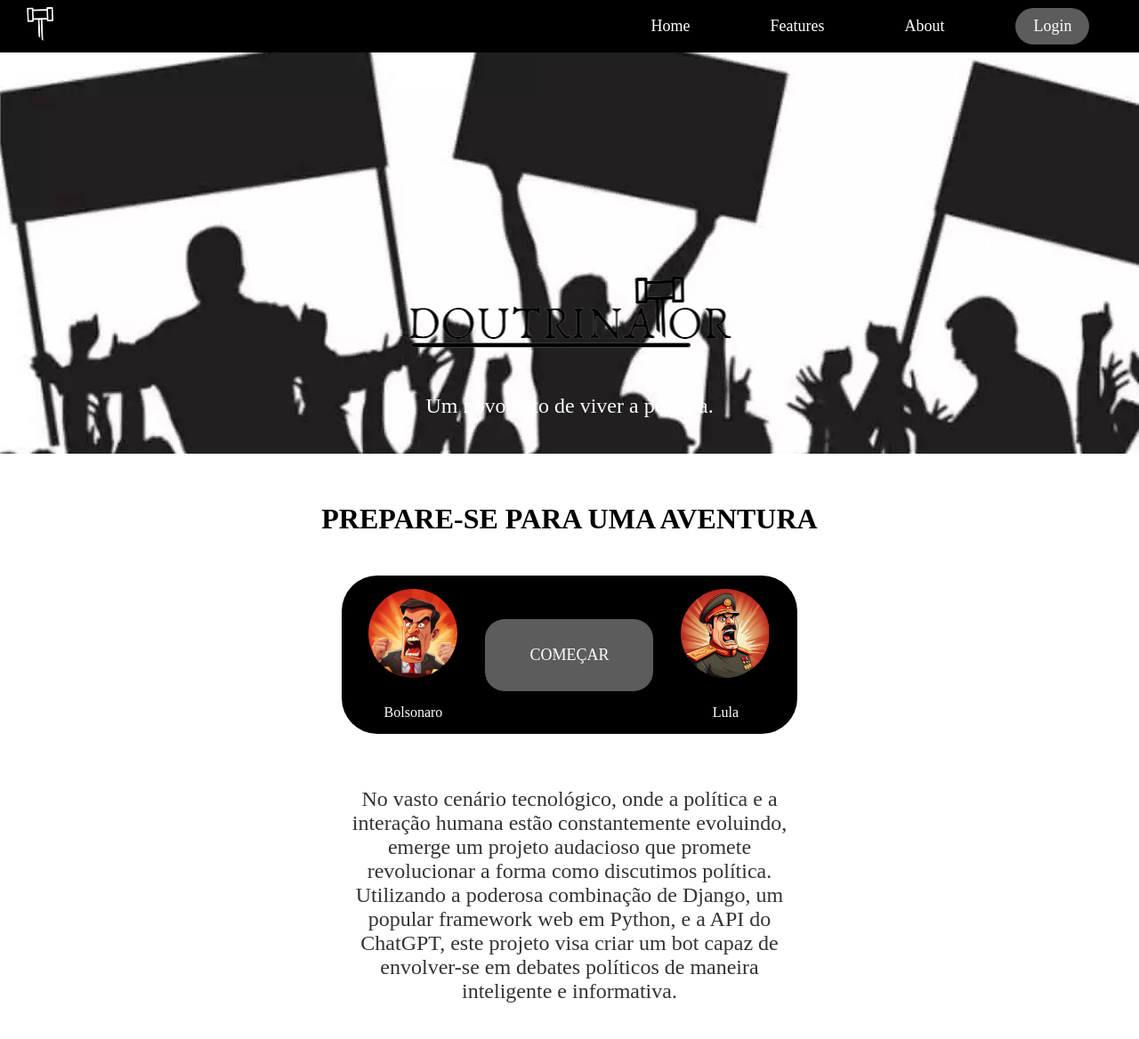
After one commit to brenonevs/Django-ChatBot, a Django app: template django_chatbot/templates/home.html in a window 1280 px wide. The commit adds this page. Shown: the whole page at 89% size. Run offline with Django 4.2, Linux system fonts and the light colour scheme; the template is opened without the code that fills it, so the values that code supplies are empty.

Commit message:
nova home

```diff
--- a/django_chatbot/chatbot/urls.py
+++ b/django_chatbot/chatbot/urls.py
@@ -1,11 +1,10 @@
 from django.urls import path
 from . import views
 from django.urls import path
-from .views import SignUp
 from django.contrib.auth import views as auth_views
 
 urlpatterns = [
-    path("signup/", SignUp.as_view(), name="signup"),
+    path("signup/", views.SignUp.as_view(), name="signup"),
     path(
         "login/", auth_views.LoginView.as_view(template_name="login.html"), name="login"
     ),
@@ -32,4 +31,5 @@ urlpatterns = [
     ),
     path("", views.HomeView.as_view(), name="home"),
     path("chatbot/", views.ChatbotView.as_view(), name="chatbot"),
+    path("about/", views.AboutView.as_view(), name="about"),
 ]
--- /dev/null
+++ b/django_chatbot/static/style/home.css
@@ -0,0 +1,299 @@
+/* Reseta as margens e paddings para evitar espaços indesejados padrão do navegador */
+body,
+h1,
+a {
+    margin: 0;
+    padding: 0;
+    font-family: 'Times New Roman', Times, serif;
+}
+
+/* Remove as margens adicionais que podem estar causando a barra preta */
+* {
+    box-sizing: border-box;
+    /* Faz com que padding e border sejam incluídos na largura total e altura dos elementos */
+}
+
+
+/* Estiliza o cabeçalho */
+header {
+    z-index: 10;
+    /* Garante que a navbar fique acima da hero-section */
+    position: relative;
+    /* Necessário para o z-index funcionar */
+    background-color: #000;
+    /* Fundo preto para a navbar */
+    color: white;
+    padding: 10px 0;
+}
+
+/* Estiliza a navbar */
+.navbar {
+    display: flex;
+    padding: 5px 2%;
+    /* Ajusta o padding para alinhar com o design */
+    justify-content: space-between;
+    /* Isso garantirá que o ícone fique à esquerda e o menu à direita */
+    align-items: center;
+    /* Isso alinha verticalmente os itens da navbar */
+}
+
+/* Estiliza a navbar para ser fixa no topo após o scroll */
+.navbar {
+    position: fixed;
+    /* Muda para fixo */
+    top: 0;
+    /* Fixa a navbar no topo */
+    left: 0;
+    /* Alinha a navbar à esquerda */
+    right: 0;
+    /* Estende a navbar até a direita */
+    transition: top 0.3s;
+    /* Suaviza a transição do topo */
+    z-index: 1000;
+    /* Garante que a navbar fique acima dos outros elementos */
+}
+
+.navbar-icon img {
+    height: 45px;
+    /* Altura do ícone, ajuste conforme necessário */
+    width: auto;
+    /* A largura será ajustada proporcionalmente */
+    /* Você pode querer adicionar margem à direita se o ícone estiver muito próximo do menu */
+    margin-right: 10px;
+}
+
+/* Estiliza o contêiner dentro da barra de navegação */
+.container {
+    flex-grow: 1;
+    /* Permite que o contêiner cresça para ocupar todo o espaço disponível */
+    display: flex;
+    /* Aplica flexbox */
+    justify-content: flex-end;
+    /* Alinha os itens à direita dentro do contêiner */
+}
+
+/* Esconde o nome da marca pois não será utilizado */
+.navbar-brand {
+    display: none;
+}
+
+/* Assegura que todos os itens do menu da navbar estejam alinhados verticalmente */
+.navbar-menu {
+    display: flex;
+    align-items: center;
+    /* Alinhamento vertical */
+    justify-content: flex-end;
+    /* Alinha os itens à direita */
+    gap: 30px;
+    /* Espaço entre os itens do menu */
+    padding-right: 30px;
+    /* Espaço à direita */
+    height: 100%;
+    /* Altura total da navbar */
+}
+
+/* Estiliza cada item do menu */
+.navbar-item {
+    color: white;
+    /* Cor do texto dos itens do menu */
+    text-decoration: none;
+    /* Remove o sublinhado dos links */
+    font-size: 18px;
+    /* Define o tamanho da fonte dos itens do menu */
+    padding-left: 30px;
+    padding-right: 30px;
+}
+
+/* Efeito de hover para cada item do menu */
+.navbar-item:hover {
+    text-decoration: underline;
+    /* Adiciona um sublinhado ao passar o mouse */
+}
+
+/* Estiliza o item de login para ter um fundo cinza e bordas arredondadas */
+.login-item {
+    display: flex;
+    align-items: center;
+    justify-content: center;
+    padding: 10px 20px;
+    /* Ajuste no padding para aumentar o espaço ao redor do texto */
+    margin-left: 20px;
+    /* Espaço à esquerda para separar do item anterior */
+    cursor: pointer;
+    text-decoration: none;
+    color: white;
+    /* Cor do texto */
+    font-size: 18px;
+    /* Tamanho da fonte */
+    background-color: #5c5c5c;
+    /* Fundo cinza */
+    border-radius: 22px;
+    /* Bordas arredondadas */
+    border: none;
+    /* Remove a borda */
+}
+
+/* Estiliza o ícone de login */
+.login-icon {
+    color: white;
+    /* Cor do texto do ícone de login */
+    text-align: center;
+    /* Alinha o texto do ícone de login horizontalmente */
+    line-height: 40px;
+    /* Centraliza o texto do ícone de login verticalmente */
+}
+
+/* Estiliza a seção hero */
+.hero-section {
+    position: relative;
+    /* Posição relativa para o posicionamento dos filhos */
+    background: url('BACKGROUND_IMAGE_URL') no-repeat center center;
+    background-size: cover;
+    height: 500px;
+    /* Ajusta a altura conforme necessário */
+    margin-top: -10px;
+    /* Remove a margem superior que pode estar causando a barra preta */
+}
+
+/* Estiliza o conteúdo da hero-section */
+.hero-content {
+    position: absolute;
+    bottom: 20px;
+    left: 50%;
+    transform: translateX(-50%);
+    color: white;
+    padding: 20px;
+    background: none;
+    /* Remove o fundo preto */
+}
+
+/* Estiliza a logo dentro da seção hero */
+.hero-logo {
+    max-width: 100%;
+    /* Garante que a logo não ultrapasse a largura da tela */
+    height: auto;
+    /* Mantém a proporção da imagem */
+    margin-bottom: 0;
+    /* Espaço abaixo da logo */
+}
+
+
+/* Estiliza o título dentro da seção hero */
+.hero-section h1 {
+    font-size: 3em;
+    /* Tamanho grande para o título */
+    margin-bottom: 0.5em;
+    /* Espaço abaixo do título */
+}
+
+/* Estiliza o texto descritivo */
+.hero-section p {
+    font-size: 1.5em;
+    /* Tamanho do texto descritivo */
+    margin-bottom: 0;
+    /* Remove a margem inferior */
+}
+
+/* Estiliza a seção logo abaixo da imagem de herói */
+.section-below-hero {
+    text-align: center;
+    /* Centraliza o texto nesta seção */
+    padding: 20px 0;
+    /* Adiciona um padding vertical acima e abaixo do conteúdo da seção */
+}
+
+/* Estiliza o texto centralizado acima do retângulo preto */
+.centered-text {
+    font-size: 2em;
+    /* Aumenta o tamanho da fonte para o texto centralizado */
+    margin-bottom: 45px;
+    /* Adiciona espaço abaixo do texto antes do retângulo preto */
+    margin-top: 35px;
+}
+
+/* Estiliza o retângulo preto */
+.black-rectangle {
+    background-color: black;
+    /* Define a cor de fundo do retângulo para preto */
+    border-radius: 40px;
+    /* Arredonda as bordas do retângulo */
+    padding: 15px;
+    /* Adiciona padding dentro do retângulo para aumentar sua altura */
+    display: flex;
+    /* Utiliza flexbox para o layout dos itens dentro do retângulo */
+    justify-content: space-around;
+    /* Distribui o espaço igualmente em torno dos itens dentro do retângulo */
+    align-items: center;
+    /* Centraliza os itens verticalmente dentro do retângulo */
+    margin: 0 auto;
+    /* Centraliza o retângulo na página horizontalmente */
+    max-width: 40%;
+    /* Limita a largura máxima do retângulo a 80% da largura do container pai */
+}
+
+/* Estiliza as imagens de perfil dentro do retângulo preto */
+.profile-image {
+    border-radius: 50%;
+    /* Faz com que as imagens de perfil sejam circulares */
+    width: 100px;
+    /* Define a largura das imagens de perfil */
+    height: 100px;
+    /* Define a altura das imagens de perfil */
+    margin-bottom: 10px;
+    /* Adiciona espaço abaixo das imagens de perfil */
+}
+
+/* Estiliza o texto abaixo das imagens de perfil */
+.profile-text {
+    color: white;
+    /* Define a cor do texto para branco */
+    margin-bottom: 0;
+    /* Remove a margem inferior padrão */
+}
+
+/* Estiliza o botão que leva à página principal */
+.main-button {
+    background-color: #5c5c5c;
+    /* Define a cor de fundo do botão */
+    color: white;
+    /* Define a cor do texto do botão para branco */
+    padding: 30px 50px;
+    /* Adiciona padding para aumentar a altura do botão */
+    text-decoration: none;
+    /* Remove o sublinhado do texto do botão */
+    border-radius: 22px;
+    /* Arredonda as bordas do botão */
+    font-size: 18px;
+    /* Define o tamanho da fonte do texto do botão */
+    border: none;
+}
+
+.section-below-black-rectangle {
+    padding: 40px 0;
+    /* Adiciona um espaçamento acima e abaixo do texto */
+    text-align: center;
+    /* Centraliza o texto horizontalmente */
+}
+
+.additional-text {
+    font-size: 1.5em;
+    /* Ajusta o tamanho da fonte do texto */
+    color: #333;
+    /* Define a cor do texto, ajuste conforme necessário */
+    max-width: 40%;
+    /* Define a largura máxima do texto para manter a legibilidade */
+    margin: 0 auto;
+    /* Centraliza o bloco de texto na página */
+}
+
+/* Efeito de hover para o botão de LOGIN na navbar */
+.login-item:hover {
+    background-color: #707070;
+    /* Uma cor mais clara que o cinza original #5c5c5c */
+}
+
+/* Efeito de hover para o botão de levar à página principal */
+.main-button:hover {
+    background-color: #707070;
+    /* Uma cor mais clara que o cinza original #5c5c5c */
+}
--- /dev/null
+++ b/django_chatbot/templates/home.html
@@ -0,0 +1,88 @@
+{% load static %}
+
+<!DOCTYPE html>
+<html lang="en">
+
+<head>
+    <meta charset="UTF-8">
+    <meta name="viewport" content="width=device-width, initial-scale=1.0">
+    <title>Doutrinator Homepage</title>
+    <link rel="stylesheet" href="{% static 'style/home.css' %}">
+    <style>
+        .hero-section {
+            background: url('{% static "imagens/fundo_doutrinator.webp" %}');
+        }
+    </style>
+</head>
+
+<body>
+    <header>
+        <nav class="navbar">
+            <div class="navbar-icon">
+                <img src="{% static 'imagens/logo_branca.png' %}" alt="Ícone Descrição" />
+            </div>
+            <div class="container">
+                <div class="navbar-brand">Doutrinator</div>
+                <div class="navbar-menu">
+                    <a href="{% url 'home' %}" class="navbar-item">Home</a>
+                    <a href="#" class="navbar-item">Features</a>
+                    <a href="{% url 'about' %}" class="navbar-item">About</a>
+                    <a href="{% url 'login' %}" class="login-item">
+                        <i class="fa fa-sign-in login-icon"></i> <!-- Ícone de login do FontAwesome -->
+                        Login
+                    </a>
+                </div>
+            </div>
+        </nav>
+    </header>
+
+    <div class="hero-section">
+        <div class="hero-content">
+            <img src="{% static 'imagens/doutrinator_final.png' %}" alt="DOUTRINATOR" class="hero-logo">
+            <p style="text-align: center;">Um novo jeito de viver a política.</p>
+        </div>
+    </div>
+
+    <div class="section-below-hero">
+        <h1 class="centered-text">PREPARE-SE PARA UMA AVENTURA</h1>
+        <div class="black-rectangle">
+            <div class="profile">
+                <img src="{% static 'imagens/personagem.png' %}" alt="Perfil 1" class="profile-image">
+                <p class="profile-text">Bolsonaro</p>
+            </div>
+            <a href="{% url 'chatbot' %}" class="main-button">COMEÇAR</a>
+            <div class="profile">
+                <img src="{% static 'imagens/personagem_registro.jpg' %}" alt="Perfil 2" class="profile-image">
+                <p class="profile-text">Lula</p>
+            </div>
+        </div>
+    </div>
+
+    <div class="section-below-black-rectangle">
+        <p class="additional-text">No vasto cenário tecnológico, onde a política e a interação humana estão
+            constantemente evoluindo, emerge um projeto audacioso que promete revolucionar a forma como discutimos
+            política. Utilizando a poderosa combinação de Django, um popular framework web em Python, e a API do
+            ChatGPT, este projeto visa criar um bot capaz de envolver-se em debates políticos de maneira inteligente e
+            informativa.</p>
+    </div>
+
+    <script>
+
+        // Função para fixar a navbar no topo com fundo preto após o usuário rolar para baixo
+        window.onscroll = function () {
+            var navbar = document.querySelector('.navbar');
+            if (window.pageYOffset > 0) {
+                navbar.style.top = '0';
+                navbar.style.backgroundColor = '#000'; // Assegura que o fundo preto apareça
+            } else {
+                navbar.style.top = '0'; // Mantém a navbar no topo mesmo quando o usuário está no topo da página
+                // Opcional: se quiser que a navbar fique transparente quando no topo, descomente a próxima linha
+                // navbar.style.backgroundColor = 'transparent';
+            }
+        };
+
+    </script>
+
+</body>
+
+</html>
```
Also changed, not shown: django_chatbot/chatbot/views.py (+10 -5 lines), django_chatbot/templates/login.html (+1 -54 lines), django_chatbot/static/imagens/doutrinator_final.png (added), django_chatbot/static/imagens/fundo_doutrinator.webp (added), django_chatbot/static/imagens/logo_branca.png (added).
